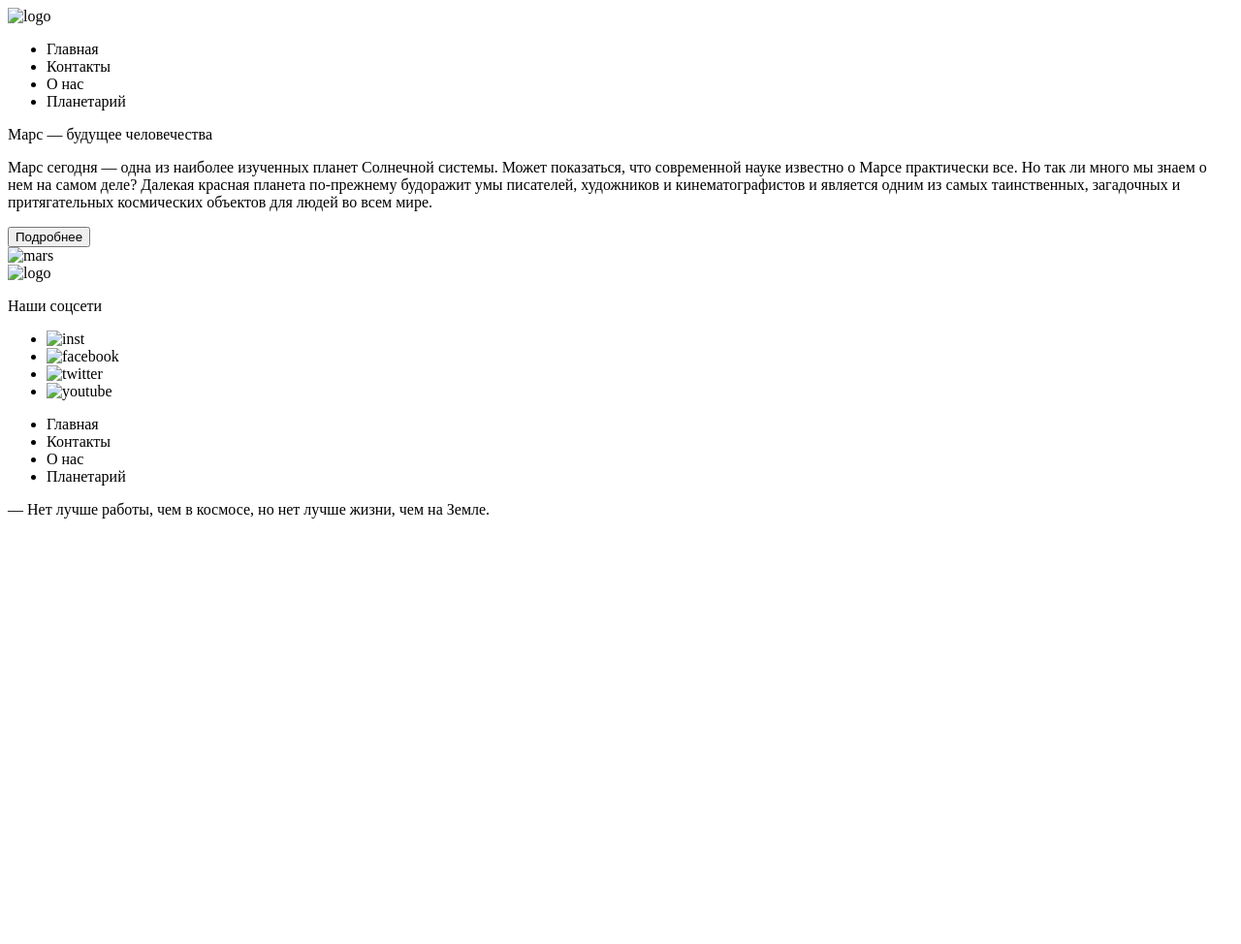
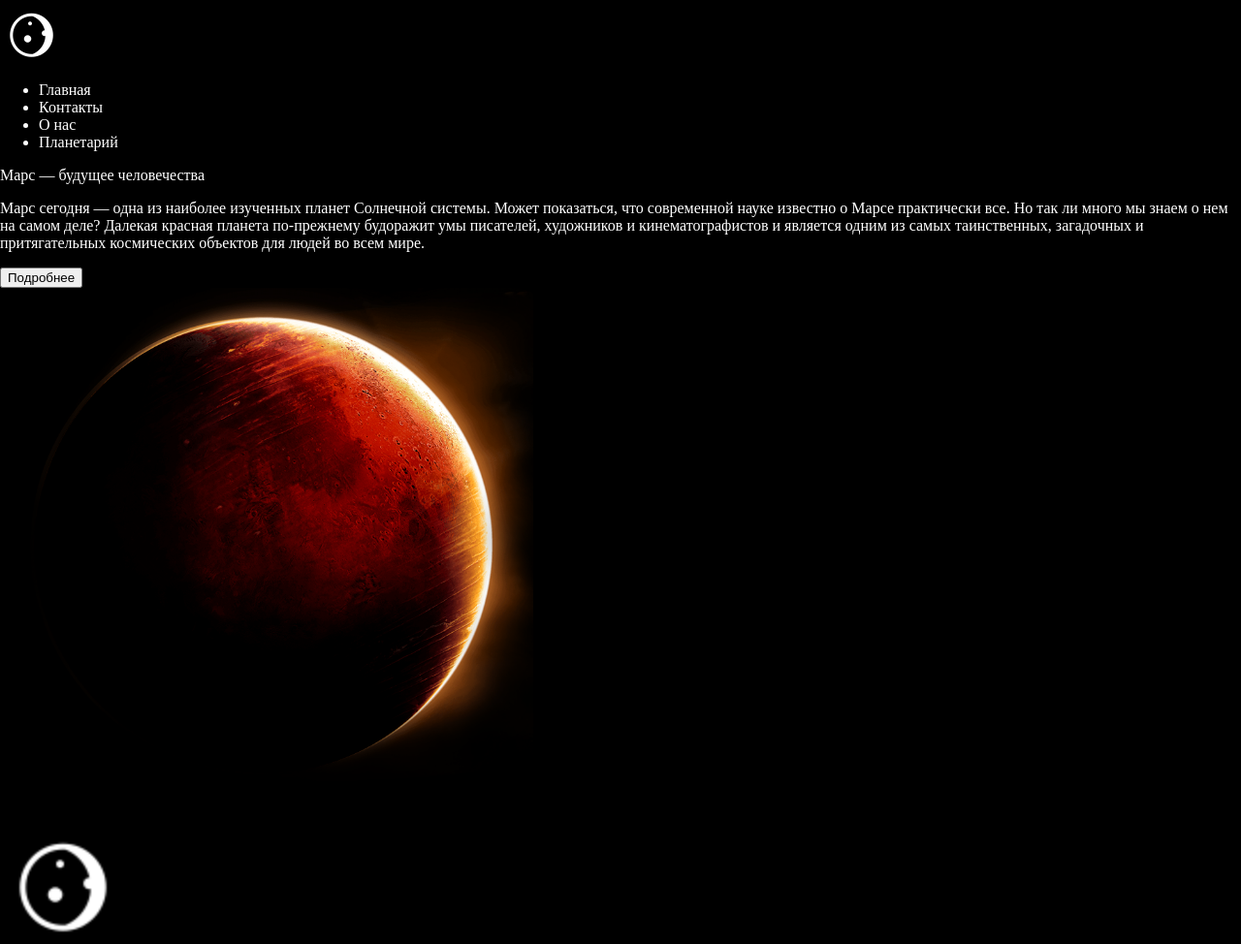
Before and after one commit to TRUINGLol/SpaceSite, a plain HTML site: page index.html in a window 1280 px wide. Shown: the top 974 px of the page at 97% size. Before the commit the page ends 800 px from the top, so only its background shows below. Drawn offline with Linux system fonts and the light colour scheme.

Commit message:
add images in index.html and start work on Style.css

```diff
--- a/css/Style.css
+++ b/css/Style.css
@@ -0,0 +1,9 @@
+body{
+    max-width: 1310px;
+    width: 100%;
+    margin: auto;
+    max-height: 1261px;
+    height: 100%;
+    color: white;
+    background-color: black;
+}
--- a/index.html
+++ b/index.html
@@ -3,11 +3,12 @@
 <head>
     <meta charset="UTF-8">
     <meta name="viewport" content="width=device-width, initial-scale=1.0">
+    <link rel="stylesheet" href="css/Style.css">
     <title>Space</title>
 </head>
 <body>
     <header>
-        <div class="header_logo"><img src="" alt="logo"></div>
+        <div class="header_logo"><img src="img/icons8-луна-64.png" alt="logo"></div>
         <div class="header_tabs">
             <ul>
                 <li class="tab">Главная</li>
@@ -21,16 +22,16 @@
         <div class="main_tagline"><p>Марс — будущее человечества</p></div>
         <div class="main_description"><p>Марс сегодня — одна из наиболее изученных планет Солнечной системы. Может показаться, что современной науке известно о Марсе практически все. Но так ли много мы знаем о нем на самом деле? Далекая красная планета по-прежнему будоражит умы писателей, художников и кинематографистов и является одним из самых таинственных, загадочных и притягательных космических объектов для людей во всем мире.</p></div>
         <div class="main_button"><button>Подробнее</button></div>
-        <div class="main_marsIMG"><img src="" alt="mars"></div>
+        <div class="main_marsIMG"><img src="img/Mars-PNG-Photo.png" alt="mars" width="550px" height="542px"></div>
     </main>
     <footer>
-        <div class="footer_logo"><img src="" alt="logo"></div>
+        <div class="footer_logo"><img src="img/icons8-луна-64.png" alt="logo" width="128px"></div>
         <div class="footer_social"><p>Наши соцсети</p>
             <ul>
-                <li><img src="" alt="inst"></li>
-                <li><img src="" alt="facebook"></li>
-                <li><img src="" alt="twitter"></li>
-                <li><img src="" alt="youtube"></li>
+                <li><img src="img/free-icon-instagram-174855.png" alt="inst" width="30px"></li>
+                <li><img src="img/free-icon-facebook-174848.png" alt="facebook" width="30px"></li>
+                <li><img src="img/free-icon-twitter-3536424.png" alt="twitter" width="30px"></li>
+                <li><img src="img/free-icon-youtube-3938026.png" alt="youtube" width="30px"></li>
             </ul></div>
         <div class="footer_tabs">
             <ul>
```
Also changed, not shown: img/Mars-PNG-Photo.png (added).
